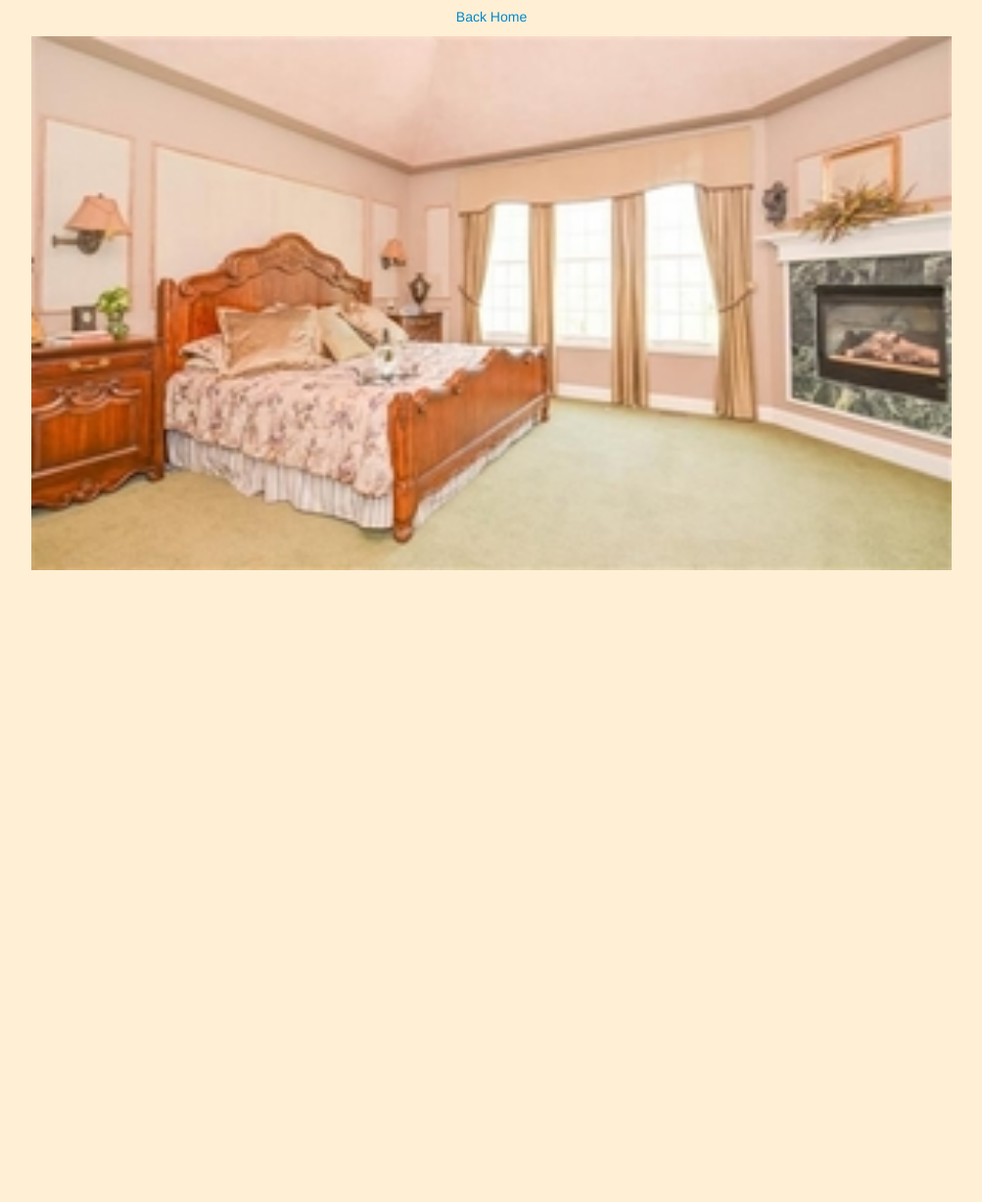
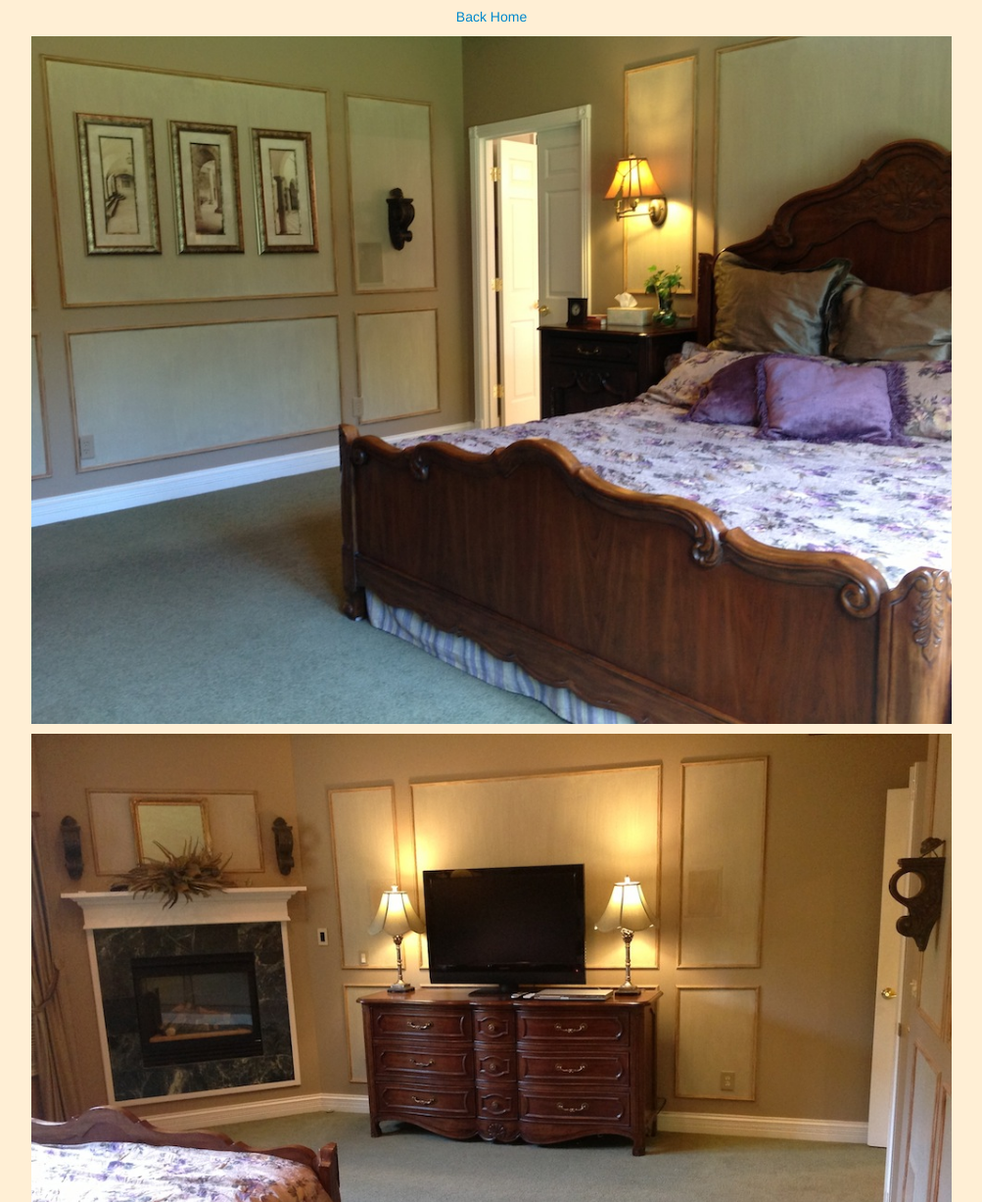
Before and after one commit to agilous/5406ridgevale, a plain HTML site: page upperlevel/masterbed.html in a window 1280 px wide. Shown: the part 73-1300 px from the top of the page at 98% size, without its empty margins (138-1141 px from the left). Before the commit the page ends 800 px from the top, so only its background shows below. Drawn offline with nearby package versions, Linux system fonts and the light colour scheme; files whose address does not match are found by name.

Commit message:
Add master bath and bed images

```diff
--- a/upperlevel/masterbed.html
+++ b/upperlevel/masterbed.html
@@ -14,7 +14,8 @@
         <div class="span12 align-center ind-pictures">
           <h2>Master Bedroom</h2>
           <a href="../index.html" >Back Home</a><br />
-          <img src="../imgs/UpperLevel/mbbed.jpg" width="1000"/>
+          <img src="../imgs/UpperLevel/masterbed/master_bed.JPG"/>
+          <img src="../imgs/UpperLevel/masterbed/master_bed2.JPG"/>
         </div>
       </div>
 
```
Also changed, not shown: upperlevel/masterbath.html (+1 -1 lines), imgs/UpperLevel/masterbath/master_bath.JPG (added), imgs/UpperLevel/masterbed/master_bed.JPG (added), imgs/UpperLevel/masterbed/master_bed2.JPG (added).
